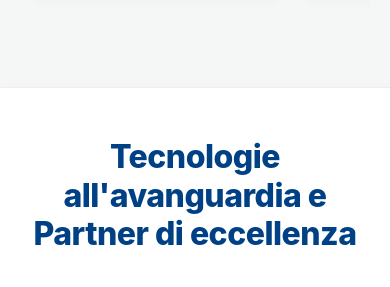
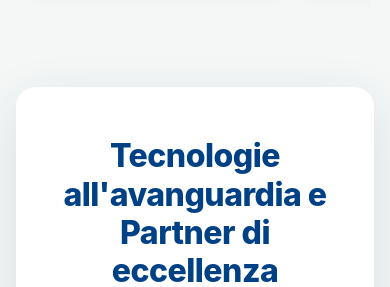
Before and after one commit to cerone2126029/repo_tsw, a plain HTML site: page frontend/home.html in a window 390 px wide. Shown: the part 1694-1981 px from the top of the page. Drawn offline with Linux system fonts and the light colour scheme.

Commit message:
aggiornamento layout smartphone

```diff
--- a/frontend/assets/css/style.css
+++ b/frontend/assets/css/style.css
@@ -1398,10 +1398,16 @@ hr {
 .partners-section {
     background-color: var(--white);
     padding: 50px 20px;
-    box-shadow: 0 4px 15px rgba(0, 0, 0, 0.03);
-    margin-bottom: 60px;
-    border-top: 1px solid #eee;
-    border-bottom: 1px solid #eee;
+    margin: 0 auto 60px auto; /* Centra la scatola e lascia spazio sotto */
+    max-width: 1100px; /* Limita la larghezza per non farla espandere all'infinito */
+    width: 92%; /* Su mobile garantisce che ci sia spazio ai lati dello schermo */
+
+    /* --- L'EFFETTO CORNICE --- */
+    /* border: 2px solid var(--primary-blue); Colore e spessore della cornice */
+    border-radius: 20px; /* Angoli morbidamente arrotondati */
+    box-shadow: var(--shadow-hover); /* Un'ombra più marcata per farla "sollevare" dal fondo */
+
+    overflow: hidden; /* Evita scroll orizzontali durante le animazioni */
 }
 
 .partners-grid {
```
Also changed, not shown: 1 other file.
